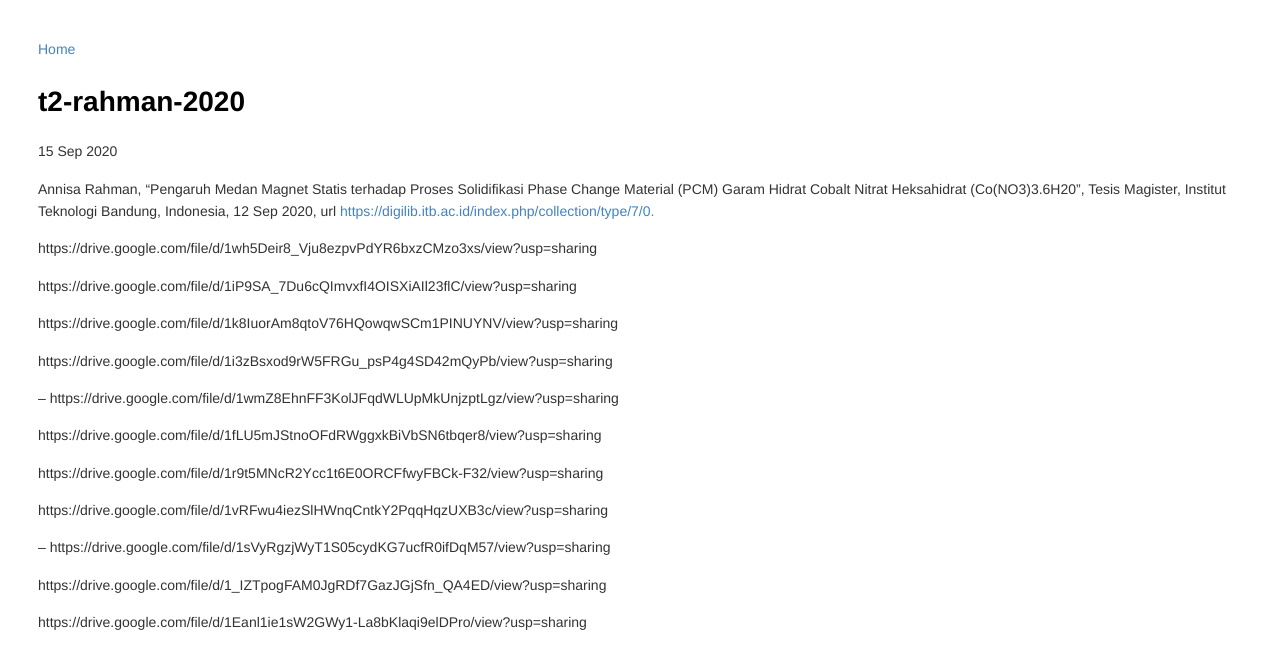
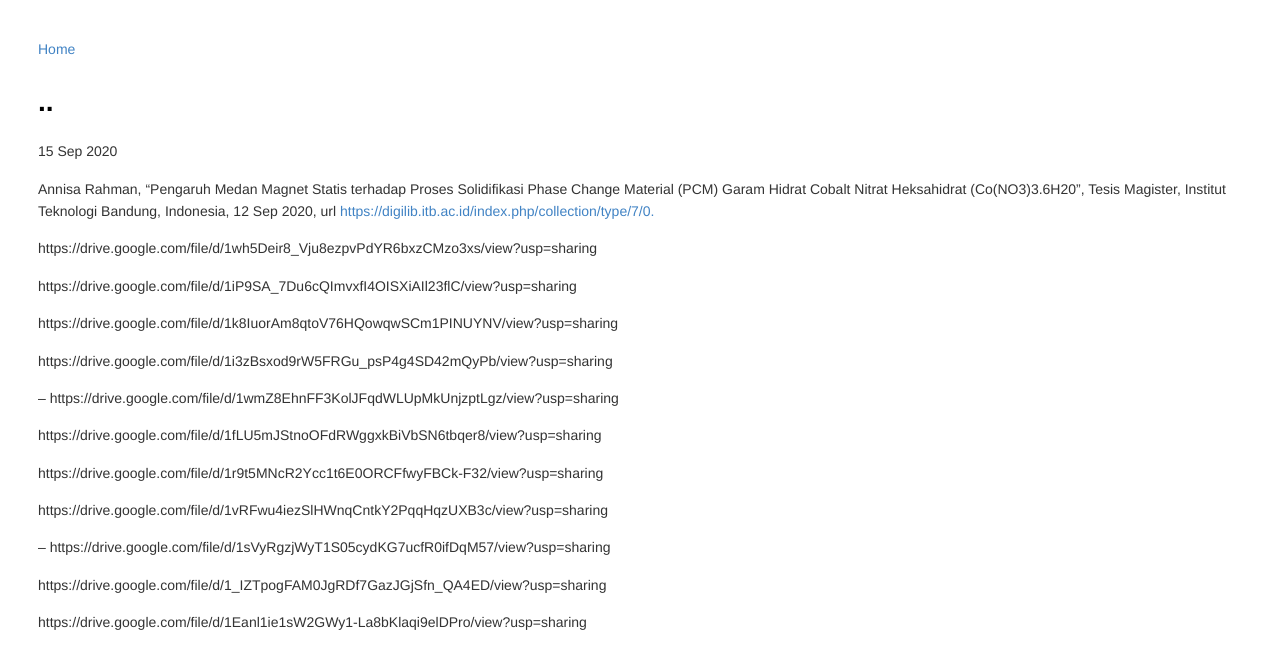
Before and after one commit to literaturx/literaturx.github.io, a Jekyll site: the page built from _posts/21/2020-09-15-0.md, in a window 1280 px wide. Shown: the top 669 px of the page. Built offline with Jekyll 4.4.1, drawn with Linux system fonts in a browser that asks for light colours.

Commit message:
ren these days

```diff
--- a/_posts/21/2020-09-15-0.md
+++ b/_posts/21/2020-09-15-0.md
@@ -1,7 +1,7 @@
 ---
 layout: post
 author: literaturx
-title: "t2-rahman-2020"
+title: ".."
 category: "thesis"
 tags: ["mangetic field", "phase change material", "experiment"]
 date: 2020-09-15 12:00:00 +07
```
